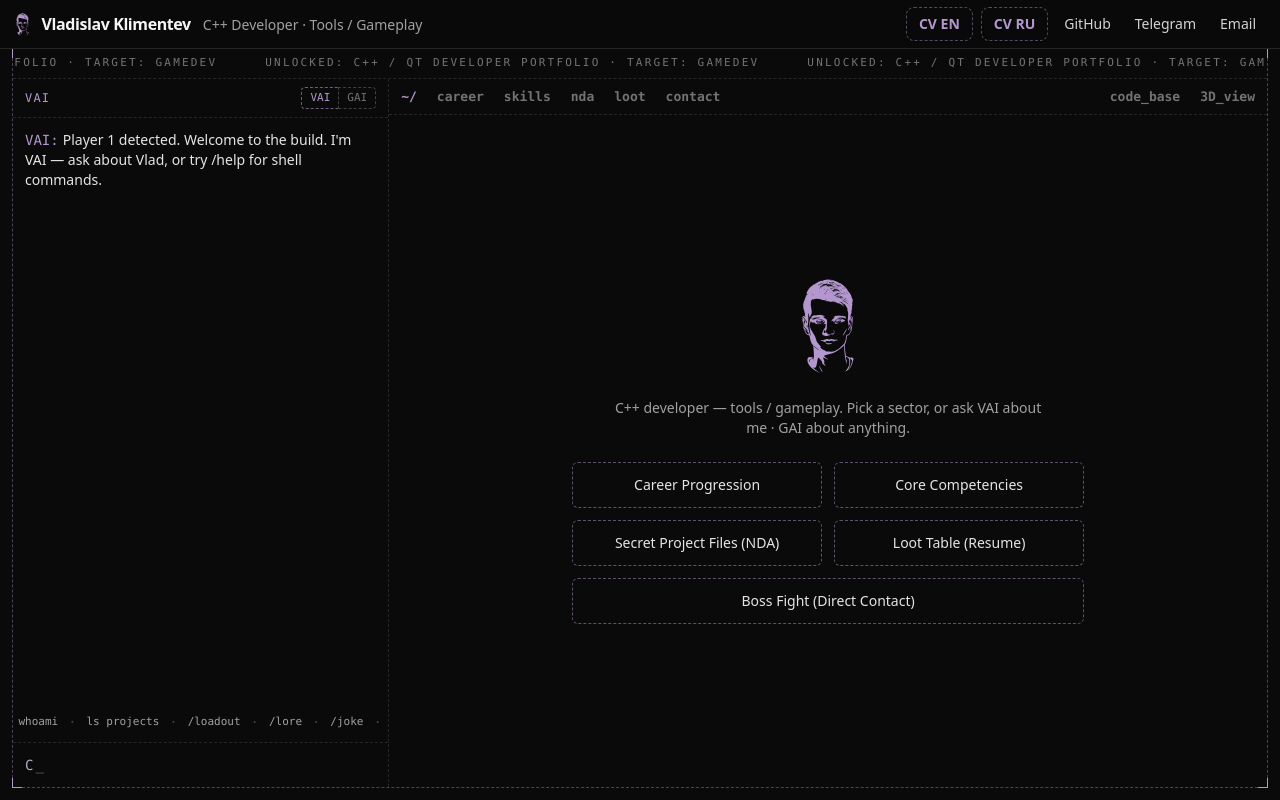
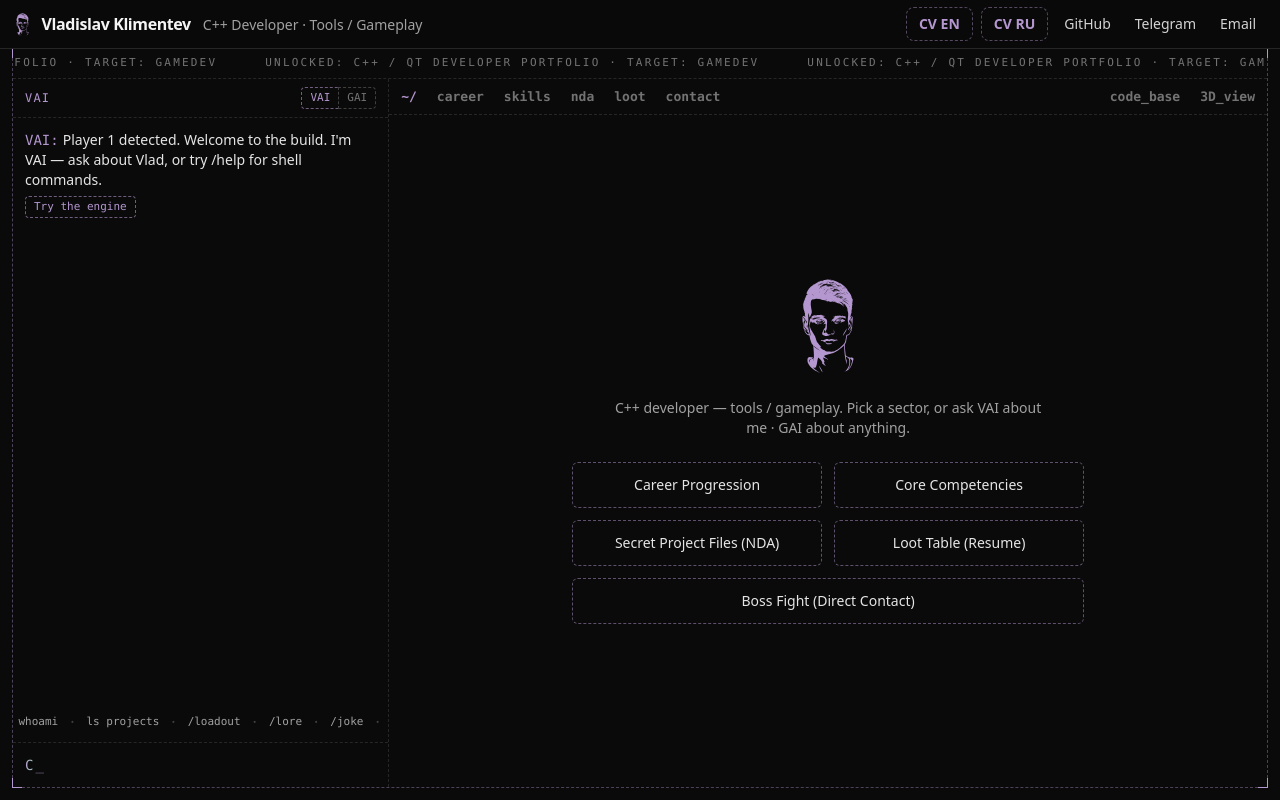
Before and after one commit to vetnem1lk/me.cryzothic.tech, a React (Vite) app: page / in a window 1280 px wide. Built offline with nearby package versions, Linux system fonts and the light colour scheme.

Commit message:
feat(chat): action buttons in agent messages, greeting cta to the engine bay

```diff
--- a/src/components/board/VaiShell.tsx
+++ b/src/components/board/VaiShell.tsx
@@ -4,6 +4,7 @@
 import { useGSAP } from '@gsap/react';
 import gsap from 'gsap';
 import { useEffect, useRef, useState } from 'react';
+import { Link } from 'wouter';
 import { navigate } from 'wouter/use-browser-location';
 import CommandRow from './CommandRow';
 import { runCommand } from './commands';
@@ -35,7 +36,15 @@ export default function VaiShell({
   // `local`: the greeting is furniture the shell prints, not a turn the model
   // took — replaying it as history would put words in VAI's mouth.
   const [messages, setMessages] = useState<ChatMessage[]>([
-    { role: 'agent', text: GREETING, from: 'vai', local: true },
+    {
+      role: 'agent',
+      text: GREETING,
+      from: 'vai',
+      local: true,
+      // Straight to the route, not a synthesized /3d — the visitor asked for the
+      // engine bay, not for a command echoed back at them.
+      actions: [{ label: 'Try the engine', to: '/3d' }],
+    },
   ]);
   const [mode, setMode] = useState<AgentMode>('vai');
   const modeRef = useRef<AgentMode>('vai');
@@ -296,6 +305,24 @@ export default function VaiShell({
                   _
                 </span>
               )}
+              {/* `!m.pending` keeps a focusable control out of an aria-hidden
+                  subtree — the two are mutually exclusive by construction. It
+                  also keeps the offer off a half-typed line. Real links, not
+                  buttons: middle-click, open-in-new-tab and the links rotor all
+                  work, and wouter still routes the plain click. */}
+              {m.actions && !m.pending && (
+                <span className="mt-1.5 flex flex-wrap gap-2">
+                  {m.actions.map((a) => (
+                    <Link
+                      key={a.label}
+                      href={a.to}
+                      className="cursor-target rounded border border-dashed border-accent/60 px-2 py-0.5 font-mono text-[11px] text-accent hover:border-accent"
+                    >
+                      {a.label}
+                    </Link>
+                  ))}
+                </span>
+              )}
             </p>
           ),
         )}
```
Also changed, not shown: src/components/board/transport.ts (+8 -0 lines), 1 other file (tests, documents, lock files or other folders).
